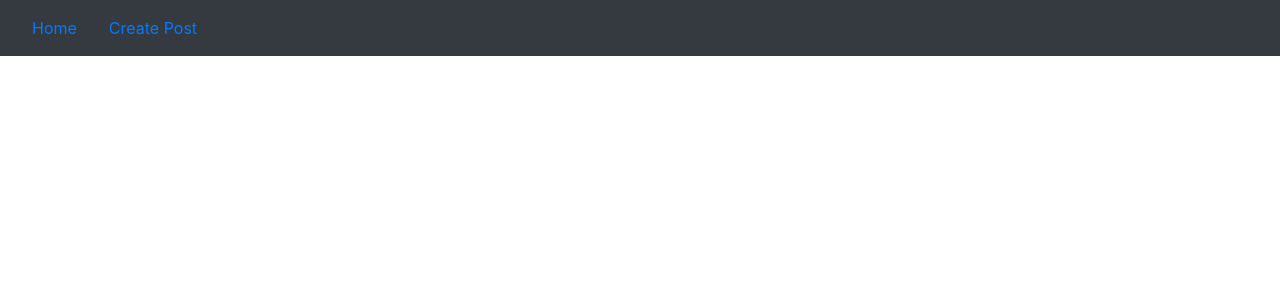
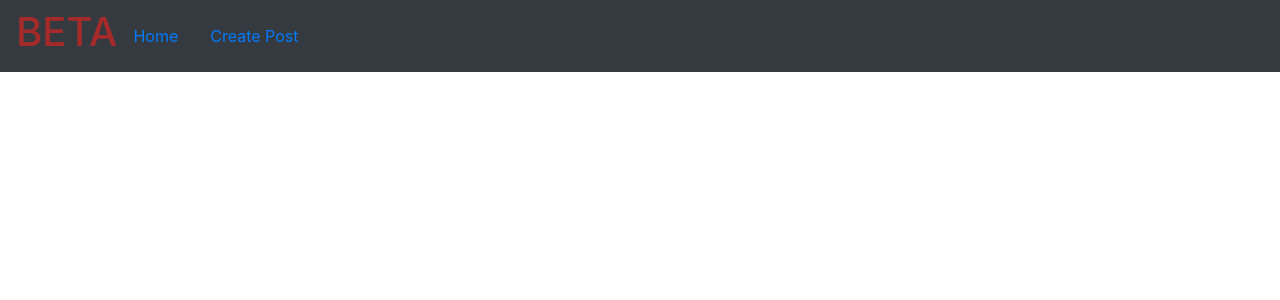
Before and after one commit to thanasispe/Bitchat, a Django app: page / in a window 1280 px wide. Shown: the top 300 px of the page. Run offline with Django 3.2, Linux system fonts and the light colour scheme; data that the repository does not hold is empty; some libraries are stand-ins or nearby versions.

Commit message:
Add beta text

```diff
--- a/templates/home.html
+++ b/templates/home.html
@@ -17,10 +17,17 @@
 
       <script async src="https://pagead2.googlesyndication.com/pagead/js/adsbygoogle.js?client=ca-pub-2865374733296400"
      crossorigin="anonymous"></script>
+
+     <style>
+         .bet {
+             color: brown;
+         }
+     </style>
     </head>
     <body>
+
         <nav class="navbar navbar-expand-lg navbar-dark bg-dark">
-
+            <h1 class="nav-item bet">BETA</h1>
             <a class="nav-item nav-link" id="home" href="/" href="/">Home</a>
 
             <a class="nav-item nav-link" id="home" href="/post-form" href="/post-form">Create Post</a>
```
Also changed, not shown: templates/post-from.html (+7 -1 lines).
